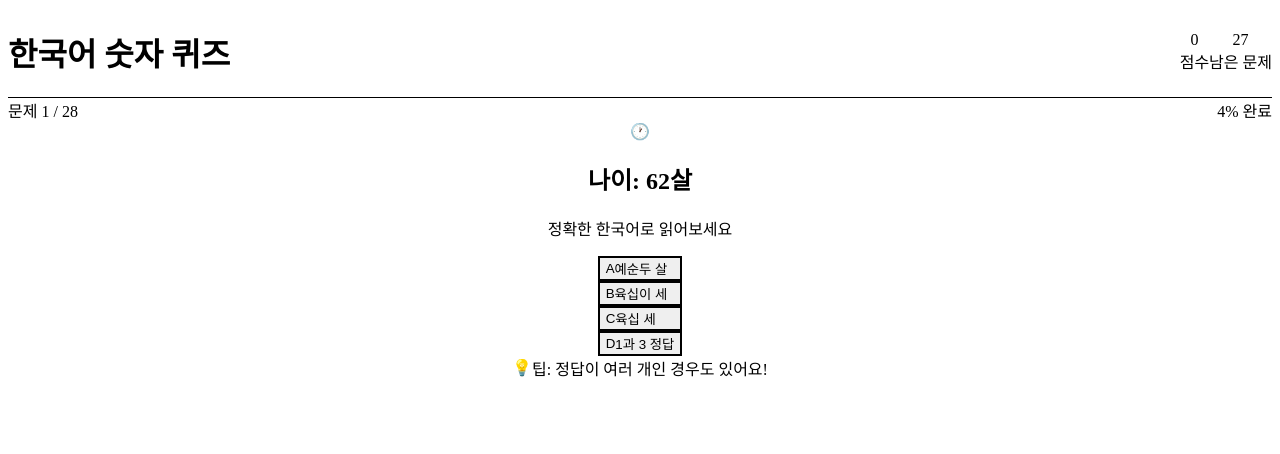
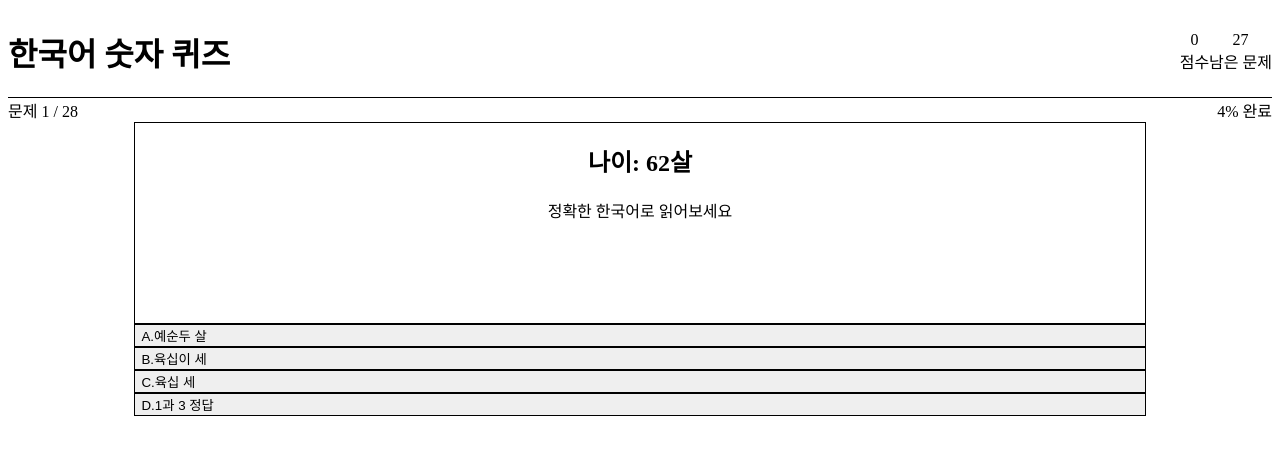
Before and after one commit to mayo516/korean_cards, a React (Vite) app: page / in a window 1280 px wide. Shown: the top 454 px of the page. Built offline with nearby package versions, Linux system fonts and the light colour scheme.

Commit message:
css수정

```diff
--- a/src/components/QuizCard.jsx
+++ b/src/components/QuizCard.jsx
@@ -12,16 +12,12 @@ const QuizCard = ({
   const [shuffledOptions, setShuffledOptions] = useState([])
   const [optionMapping, setOptionMapping] = useState({})
 
-  // 보기 섞기 및 매핑 생성
   useEffect(() => {
     const shuffled = [...options].sort(() => Math.random() - 0.5)
     setShuffledOptions(shuffled)
-
-    // 원본 인덱스와 섞인 인덱스 매핑
     const mapping = {}
     shuffled.forEach((option, newIndex) => {
-      const originalIndex = options.indexOf(option)
-      mapping[newIndex] = originalIndex
+      mapping[newIndex] = options.indexOf(option)
     })
     setOptionMapping(mapping)
   }, [question, options])
@@ -32,8 +28,11 @@ const QuizCard = ({
   }
 
   const getOptionStyle = (shuffledIndex) => {
+    const base =
+      "p-4 rounded-xl border backdrop-blur-md bg-white/30 transition-colors text-left w-full text-gray-800 font-medium shadow-sm"
+
     if (selectedAnswer === null) {
-      return "bg-white hover:bg-gray-50 border-2 border-gray-200 hover:border-green-300 hover:shadow-md transform hover:scale-[1.02] transition-all duration-200"
+      return base + " hover:border-indigo-400 hover:bg-white/40"
     }
 
     const originalIndex = optionMapping[shuffledIndex]
@@ -42,71 +41,40 @@ const QuizCard = ({
 
     if (isSelected) {
       return isCorrect
-        ? "bg-green-50 border-2 border-green-500 text-green-800 shadow-lg transform scale-[1.02]"
-        : "bg-red-50 border-2 border-red-500 text-red-800 shadow-lg transform scale-[1.02]"
+        ? base + " border-green-400 bg-green-200/30 text-green-800"
+        : base + " border-red-400 bg-red-200/30 text-red-800"
     }
 
     if (isCorrect) {
-      return "bg-green-50 border-2 border-green-500 text-green-800 shadow-lg transform scale-[1.02]"
+      return base + " border-green-400 bg-green-200/30 text-green-800"
     }
 
-    return "bg-gray-50 border-2 border-gray-300 text-gray-500"
-  }
-
-  const getOptionIcon = (shuffledIndex) => {
-    if (selectedAnswer === null) return null
-
-    const originalIndex = optionMapping[shuffledIndex]
-    const isSelected = selectedAnswer === shuffledIndex
-    const isCorrect = originalIndex === correctAnswer
-
-    if (isSelected) {
-      return isCorrect ? "✅" : "❌"
-    }
-
-    if (isCorrect) {
-      return "✅"
-    }
-
-    return null
+    return base + " border-gray-300 bg-gray-100/20 text-gray-400"
   }
 
   return (
-    <div className="max-w-2xl mx-auto">
-      {/* 듀오링고 스타일 메인 카드 */}
-      <div className="bg-white rounded-3xl shadow-2xl overflow-hidden">
+    <div className="max-w-[80%] mx-auto text-center">
       {/* 문제 카드 */}
-        <div className="bg-gradient-to-r from-blue-500 to-purple-600 p-8 text-center">
-          <div className="text-6xl mb-4">🕐</div>
-          <h2 className="text-3xl md:text-4xl font-bold text-white leading-relaxed">
+     <div className="min-h-[200px] backdrop-blur-lg bg-white/30 border border-white/40  shadow-lg p-6 mb-6">
+        <h2 className="text-xl md:text-2xl font-bold text-gray-900 mb-3">
           {question}
         </h2>
-          <p className="text-blue-100 text-lg mt-2">정확한 한국어로 읽어보세요</p>
+        <p className="text-gray-600 text-sm">정확한 한국어로 읽어보세요</p>
       </div>
 
-        {/* 보기 카드들 */}
-        <div className="p-8 flex justify-center">
-          <div className="grid grid-cols-1 md:grid-cols-2 gap-4 mb-8 max-w-[1000px] ">
+      {/* 보기 */}
+      <div className="space-y-3 mb-6">
         {shuffledOptions.map((option, index) => (
           <button
             key={index}
             onClick={() => handleOptionClick(index)}
             disabled={selectedAnswer !== null}
-                className={`relative p-6 rounded-2xl text-left transition-all duration-300 disabled:cursor-not-allowed ${getOptionStyle(index)}`}
+            className={getOptionStyle(index)}
           >
-                <div className="flex items-center justify-between max-w-md">
-                  <div className="flex items-center">
-                    <div className="flex-shrink-0 w-12 h-12 rounded-full bg-gradient-to-r from-green-400 to-blue-500 text-white font-bold text-lg flex items-center justify-center mr-4 shadow-lg">
-                      {String.fromCharCode(65 + index)}
-                    </div>
-                    <span className="text-lg font-semibold">{option}</span>
-                  </div>
-                  {getOptionIcon(index) && (
-                    <div className="text-2xl">
-                      {getOptionIcon(index)}
-                    </div>
-                  )}
-                </div>
+            <span className="mr-2 font-semibold text-indigo-600">
+              {String.fromCharCode(65 + index)}.
+            </span>
+            {option}
           </button>
         ))}
       </div>
@@ -116,47 +84,32 @@ const QuizCard = ({
         <div className="text-center">
           <button
             onClick={onNextQuestion}
-                className="bg-gradient-to-r from-green-500 to-blue-500 hover:from-green-600 hover:to-blue-600 text-white font-bold py-4 px-12 rounded-2xl transition-all duration-300 transform hover:scale-105 shadow-lg text-lg"
+            className="px-6 py-3 backdrop-blur-lg bg-indigo-500/70 hover:bg-indigo-600/70 text-white rounded-xl font-semibold transition-colors shadow-md border border-white/30"
           >
-                {isLastQuestion ? '🎉 결과 보기' : '➡️ 다음 문제'}
+            {isLastQuestion ? '🎉 결과 보기' : '다음 문제'}
           </button>
         </div>
       )}
 
-          {/* 듀오링고 스타일 피드백 */}
+      {/* 피드백 */}
       {selectedAnswer !== null && (
-            <div className="mt-6 text-center">
+        <div className="mt-6">
           {optionMapping[selectedAnswer] === correctAnswer ? (
-                <div className="bg-green-50 border-2 border-green-200 rounded-2xl p-6">
-                  <div className="text-4xl mb-2">🎉</div>
-                  <div className="text-green-700 font-bold text-xl mb-2">정답입니다!</div>
-                  <div className="text-green-600 text-lg">훌륭해요! 계속해서 잘하고 있어요! 💪</div>
+            <div className="p-4 rounded-xl border border-green-300/60 backdrop-blur-md bg-green-100/30 text-green-700 text-center">
+              <p className="font-bold">정답이에요 🎉</p>
+              <p className="text-sm">잘하셨습니다! 계속 이렇게 해보세요.</p>
             </div>
           ) : (
-                <div className="bg-red-50 border-2 border-red-200 rounded-2xl p-6">
-                  <div className="text-4xl mb-2">💪</div>
-                  <div className="text-red-700 font-bold text-xl mb-2">틀렸습니다</div>
-                  <div className="text-red-600 text-lg">
-                    정답은 <span className="font-bold">"{options[correctAnswer]}"</span>입니다.
-                  </div>
-                  <div className="text-gray-600 text-sm mt-2">괜찮아요! 다음에는 더 잘할 수 있어요!</div>
+            <div className="p-4 rounded-xl border border-red-300/60 backdrop-blur-md bg-red-100/30 text-red-700 text-center">
+              <p className="font-bold">아쉬워요 💡</p>
+              <p className="text-sm">
+                정답은 <span className="font-semibold">{options[correctAnswer]}</span> 입니다.
+              </p>
             </div>
           )}
         </div>
       )}
     </div>
-      </div>
-
-      {/* 듀오링고 스타일 하단 힌트 */}
-      <div className="mt-6 text-center">
-        <div className="bg-white rounded-2xl shadow-lg p-4 inline-block">
-          <div className="flex items-center space-x-2 text-gray-600">
-            <span className="text-2xl">💡</span>
-            <span className="text-sm font-medium">팁: 정답이 여러 개인 경우도 있어요!</span>
-          </div>
-        </div>
-      </div>
-    </div>
   )
 }
 
--- a/src/components/ResultScreen.jsx
+++ b/src/components/ResultScreen.jsx
@@ -37,9 +37,9 @@ const ResultScreen = ({ score, totalQuestions, onRestart }) => {
       <div className="bg-white shadow-sm border-b">
         <div className="max-w-4xl mx-auto px-4 py-4">
           <div className="flex items-center space-x-4">
-            <div className="w-10 h-10 bg-green-500 rounded-full flex items-center justify-center">
+            {/* <div className="w-10 h-10 bg-green-500 rounded-full flex items-center justify-center">
               <span className="text-white font-bold text-lg">한</span>
-            </div>
+            </div> */}
             <h1 className="text-xl font-bold text-gray-800">한국어 숫자 퀴즈</h1>
           </div>
         </div>
```
Lines whose indentation alone changed are shown as unchanged.
